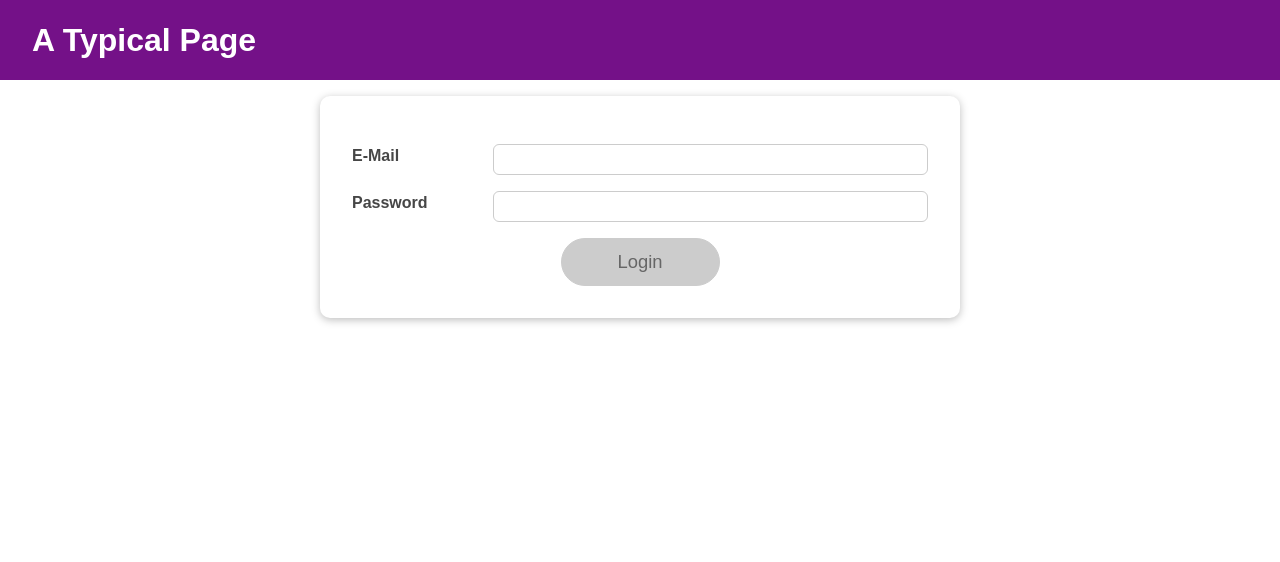
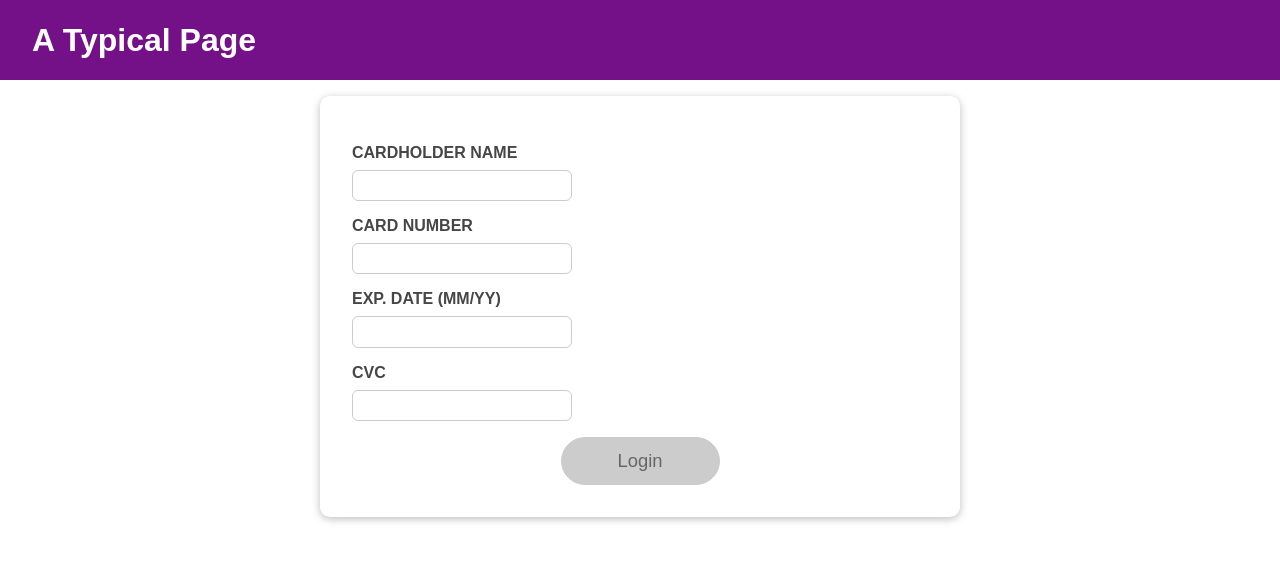
Before and after one commit to Mrigakshi-RC/Interactive-Card-Details-Form, a React (Create React App) app: page / in a window 1280 px wide. Shown: the top 562 px of the page. Built offline with nearby package versions, Linux system fonts and the light colour scheme.

Commit message:
initial commit

```diff
--- a/src/components/Login/Login.js
+++ b/src/components/Login/Login.js
@@ -48,7 +48,7 @@ const Login = (props) => {
             emailIsValid === false ? classes.invalid : ''
           }`}
         >
-          <label htmlFor="email">E-Mail</label>
+          <label htmlFor="email">CARDHOLDER NAME</label>
           <input
             type="email"
             id="email"
@@ -62,7 +62,35 @@ const Login = (props) => {
             passwordIsValid === false ? classes.invalid : ''
           }`}
         >
-          <label htmlFor="password">Password</label>
+          <label htmlFor="password">CARD NUMBER</label>
+          <input
+            type="password"
+            id="password"
+            value={enteredPassword}
+            onChange={passwordChangeHandler}
+            onBlur={validatePasswordHandler}
+          />
+        </div>
+        <div
+          className={`${classes.control} ${
+            passwordIsValid === false ? classes.invalid : ''
+          }`}
+        >
+          <label htmlFor="password">EXP. DATE (MM/YY)</label>
+          <input
+            type="password"
+            id="password"
+            value={enteredPassword}
+            onChange={passwordChangeHandler}
+            onBlur={validatePasswordHandler}
+          />
+        </div>
+        <div
+          className={`${classes.control} ${
+            passwordIsValid === false ? classes.invalid : ''
+          }`}
+        >
+          <label htmlFor="password">CVC</label>
           <input
             type="password"
             id="password"
--- a/src/components/Login/Login.module.css
+++ b/src/components/Login/Login.module.css
@@ -7,9 +7,9 @@
 
 .control {
   margin: 1rem 0;
-  display: flex;
+  /* display: flex;
   align-items: stretch;
-  flex-direction: column;
+  flex-direction: column; */
 }
 
 .control label,
```
